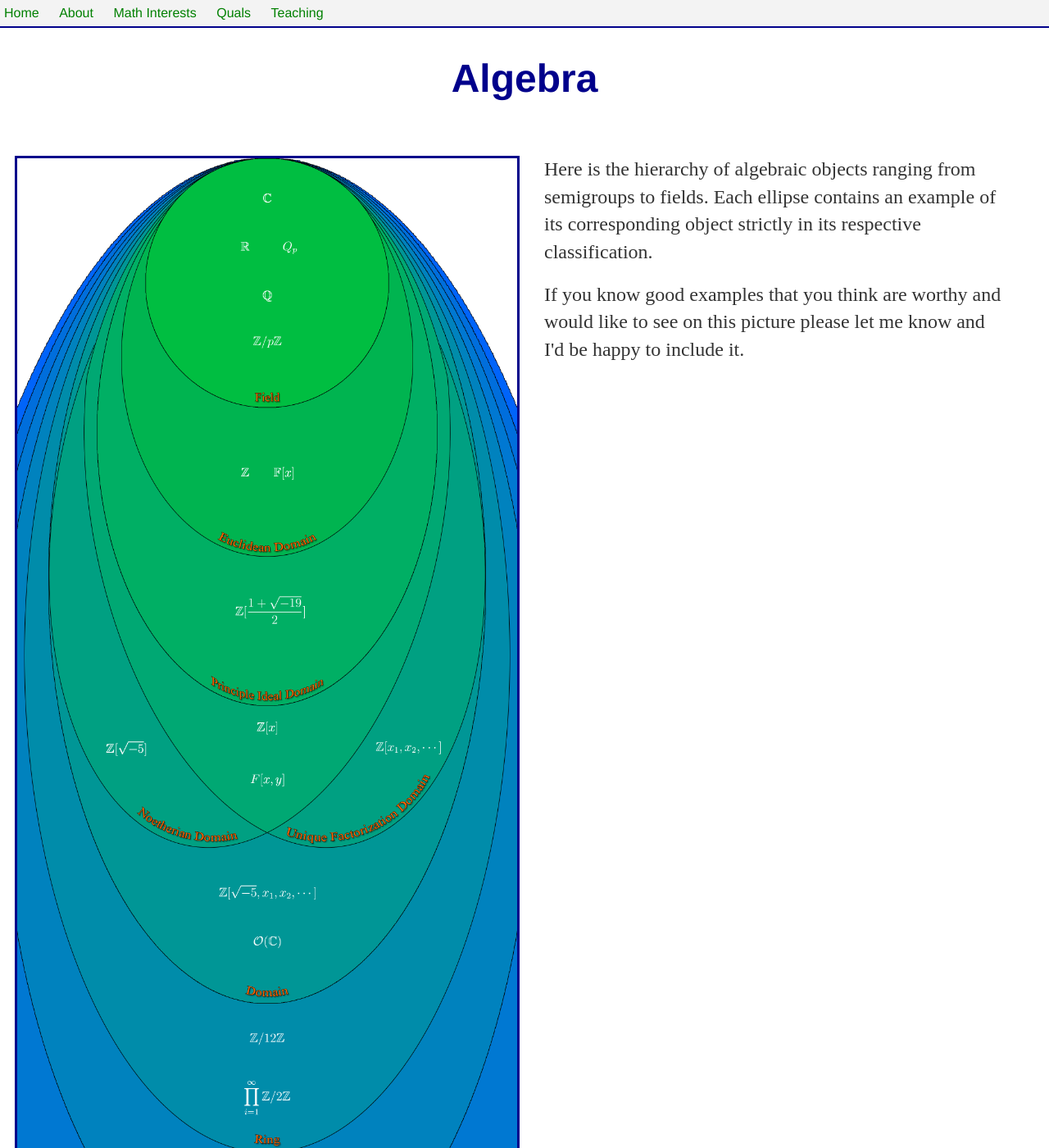
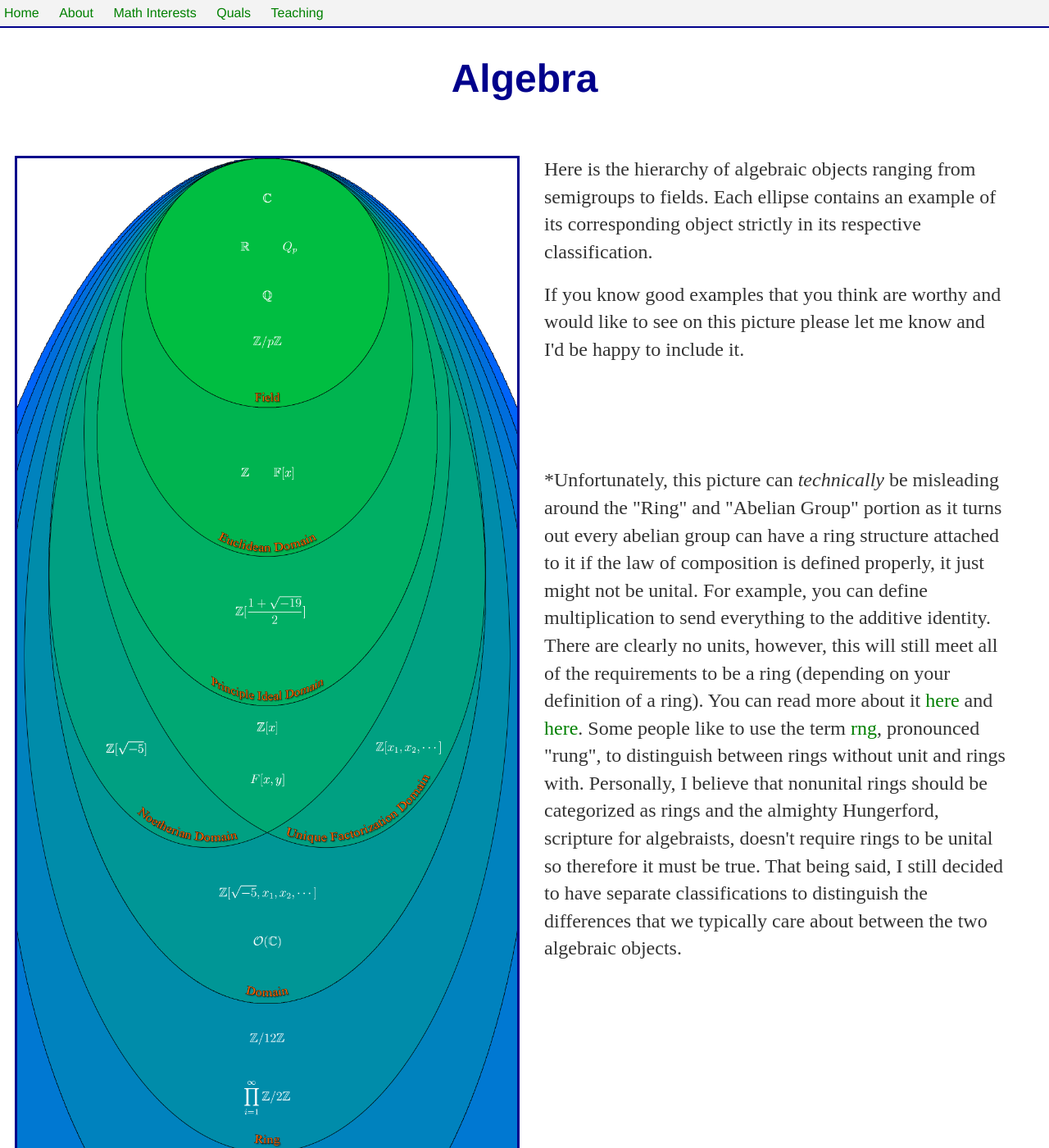
Before and after one commit to raymondmatson/raymondmatson.github.io, a Jekyll site: the page built from quals/algebra/index.md, in a window 1280 px wide and 1400 px high. Shown: the whole window at 82% size. Built offline with Jekyll 4.4.1, drawn with Linux system fonts in a browser that asks for light colours; formulas are drawn with MathJax 3.

Commit message:
Added note about and links for all abelian groups being rings

```diff
--- a/quals/algebra/index.md
+++ b/quals/algebra/index.md
@@ -15,6 +15,14 @@ title: Algebra Qual Stuff
 		<br>
 		<p>If you know good examples that you think are worthy and would like to see on this picture please let me know and I'd be happy to include it.</p>
 		<br>
+		<br>
+		<br>
+		<br>
+		<br>
+		<br>
+		<br>
+		<p>*Unfortunately, this picture can <em>technically</em> be misleading around the "Ring" and "Abelian Group" portion as it turns out every abelian group can have a ring structure attached to it if the law of composition is defined properly, it just might not be unital. For example, you can define multiplication to send everything to the additive identity. There are clearly no units, however, this will still meet all of the requirements to be a ring (depending on your definition of a ring). You can read more about it <a href="https://math.stackexchange.com/questions/93409/does-every-abelian-group-admit-a-ring-structure">here</a> and <a href="https://math.stackexchange.com/questions/432812/when-is-there-a-ring-structure-on-an-abelian-group-a">here</a>. Some people like to use the term <a href="https://en.wikipedia.org/wiki/Rng_(algebra)">rng</a>, pronounced "rung", to distinguish between rings without unit and rings with. Personally, I believe that nonunital rings should be categorized as rings and the almighty Hungerford, scripture for algebraists, doesn't require rings to be unital so therefore it must be true. That being said, I still decided to have separate classifications to distinguish the differences that we typically care about between the two algebraic objects.</p>
+		<br>
 	</div>
 	<br>
 </div>
```
